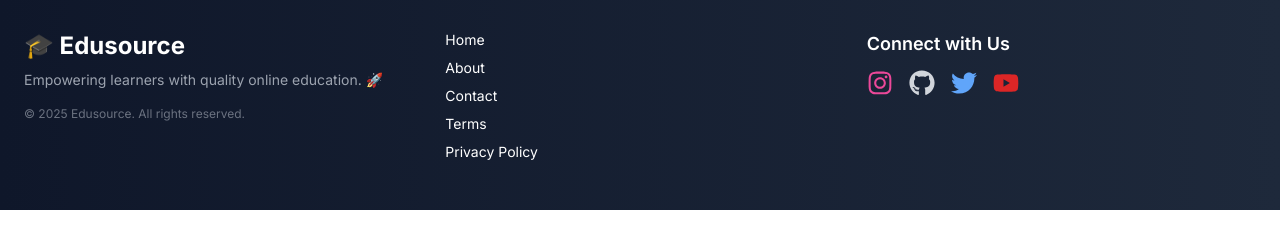
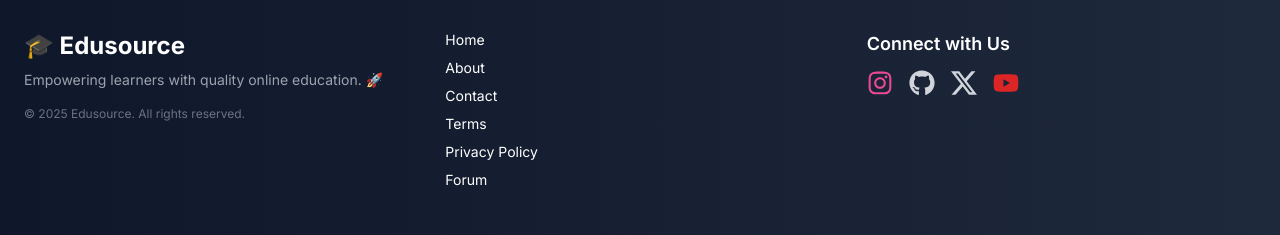
Before and after one commit to arvind9018/Edusource, a React (Create React App) app in the folder client/: page /login in a window 1280 px wide. Shown: the part 890-1125 px from the top of the page. Before the commit the page ends 1100 px from the top, so only its background shows below. Built offline with nearby package versions, Linux system fonts and the light colour scheme; no server answers; the database is empty.

Commit message:
Update Footer.jsx

```diff
--- a/client/src/pages/Footer.jsx
+++ b/client/src/pages/Footer.jsx
@@ -1,4 +1,6 @@
-import React, { FaInstagram, FaGithub, FaTwitter, FaYoutube } from "react-icons/fa";
+import React from "react";
+import { FaInstagram, FaGithub, FaYoutube } from "react-icons/fa";
+import { SiX } from "react-icons/si"; // Import SiX for the X logo
 
 const Footer = () => {
   return (
@@ -18,16 +20,19 @@ const Footer = () => {
           <a href="/contact" className="hover:text-indigo-400 transition">Contact</a>
           <a href="/terms" className="hover:text-indigo-400 transition">Terms</a>
           <a href="/privacy" className="hover:text-indigo-400 transition">Privacy Policy</a>
+           <a href="/forum" className="hover:text-indigo-400 transition">Forum</a>
+
         </div>
 
         {/* Right: Social Media */}
         <div>
           <h3 className="text-lg font-semibold mb-3">Connect with Us</h3>
           <div className="flex gap-4 text-xl">
-            <a href="#" className="text-pink-500 hover:text-pink-400 transition-colors"><FaInstagram size={26}/></a>
-            <a href="#" className="text-gray-300 hover:text-white transition-colors"><FaGithub size={26}/></a>
-            <a href="#" className="text-blue-400 hover:text-blue-300 transition-colors"><FaTwitter size={26}/></a>
-            <a href="#" className="text-red-600 hover:text-red-500 transition-colors"><FaYoutube size={26}/></a>
+            <a href="https://www.instagram.com/arvind.yadav.07/" target="_blank" className="text-pink-500 hover:text-pink-400 transition-colors"><FaInstagram size={26}/></a>
+            <a href="https://github.com/arvind9018"target="_blank" className="text-gray-300 hover:text-white transition-colors"><FaGithub size={26}/></a>
+            {/* Changed FaTwitter to SiX */}
+            <a href="https://x.com/@Arvind5800" target="_blank" className="text-gray-300 hover:text-white transition-colors" ><SiX size={26}/></a>
+            <a href="#" target="_blank" className="text-red-600 hover:text-red-500 transition-colors"><FaYoutube size={26}/></a>
           </div>
         </div>
       </div>
```
